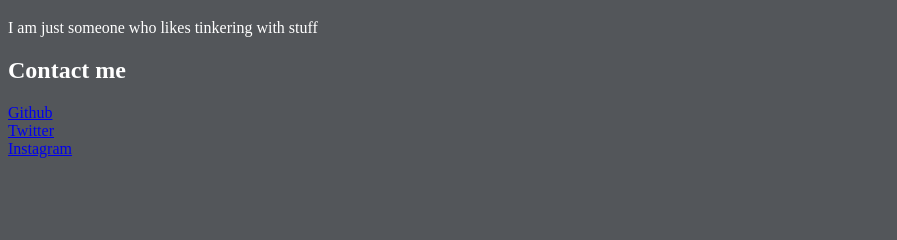
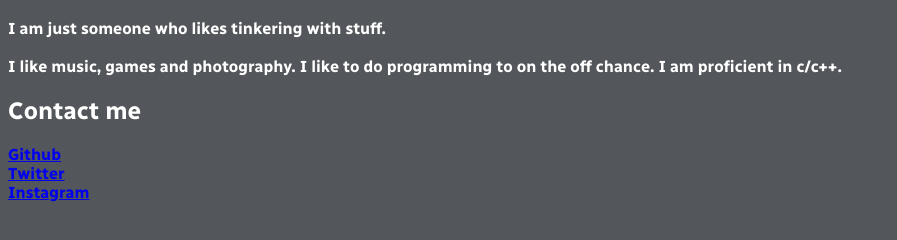
Before and after one commit to ar-ray0111/portfolio, a plain HTML site: page index.html in a window 1280 px wide. Shown: the part 62-302 px from the top of the page, without its empty margins (0-897 px from the left). Drawn offline with Linux system fonts and the light colour scheme.

Commit message:
minor-changes

```diff
--- a/index.html
+++ b/index.html
@@ -6,14 +6,18 @@
     </head>
     <body>
         <h1 class="hero">Hi, I am Arjun Omray</h1>
-        <p>I am just someone who likes tinkering with stuff</p>
+        <p class="hero">I am just someone who likes tinkering with stuff.<br>
+            <br>
+           I like music, games and photography. I like to do programming to on the off chance.
+           I am proficient in c/c++.
+        </p>
 
 
-        <h2>Contact me </h2>
-        <div class="contact">
+        <h2 class="hero">Contact me </h2>
+        <div class="hero contact">
             <div id="github" class="contact"><a href="https://www.github.com/ar-ray0111" target="_blank">Github</a></div>
             <div id="twitter" class="contact"><a href="https://www.twitter.com/array0111" target="_blank">Twitter</a></div>
-            <div id="instagram" class="contact"><a href="https://www.instagram.com/ar_ray0111/" target="_blank">Instagram</a></div>
+            <div id="instagram" class="contact"><a href="https://www.instagram.com/array0111/" target="_blank">Instagram</a></div>
         </div>
     </body>
 </html>
```
